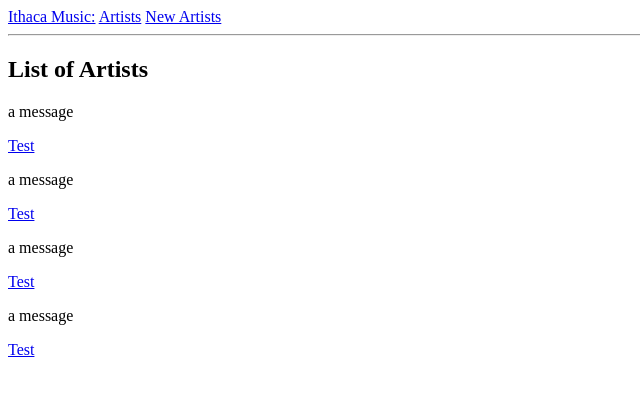
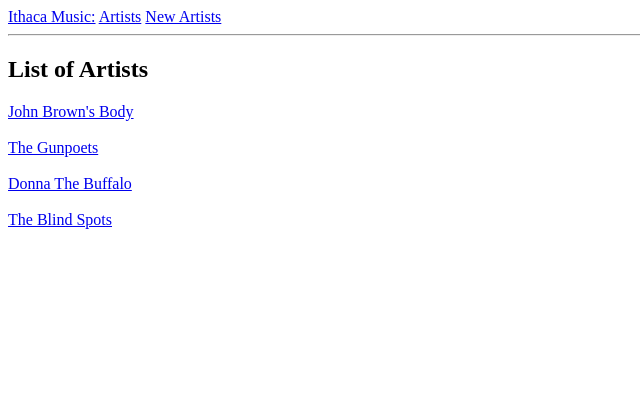
Before and after one commit to ksthilaire13/COMP205_LABS, a Flask app: page /artists in a window 1280 px wide. Shown: the top 396 px of the page, without its empty margins (0-640 px from the left). Run offline with Flask 3, Linux system fonts and the light colour scheme.

Commit message:
Got artists page to work!

```diff
--- a/app/templates/artists.html
+++ b/app/templates/artists.html
@@ -2,8 +2,8 @@
 
 {% block content %}
     <h2>List of Artists</h2>
-    {% for artists in posts %}
-        <p>a message</p>
-        <a href="{{ url_for('index') }}">Test</a>
+    {% for post in posts %}
+        <div><a href="{{ url_for('index') }}">{{ post.artist }}</a></div>
+        <br>
     {% endfor %}
 {% endblock %}
```
